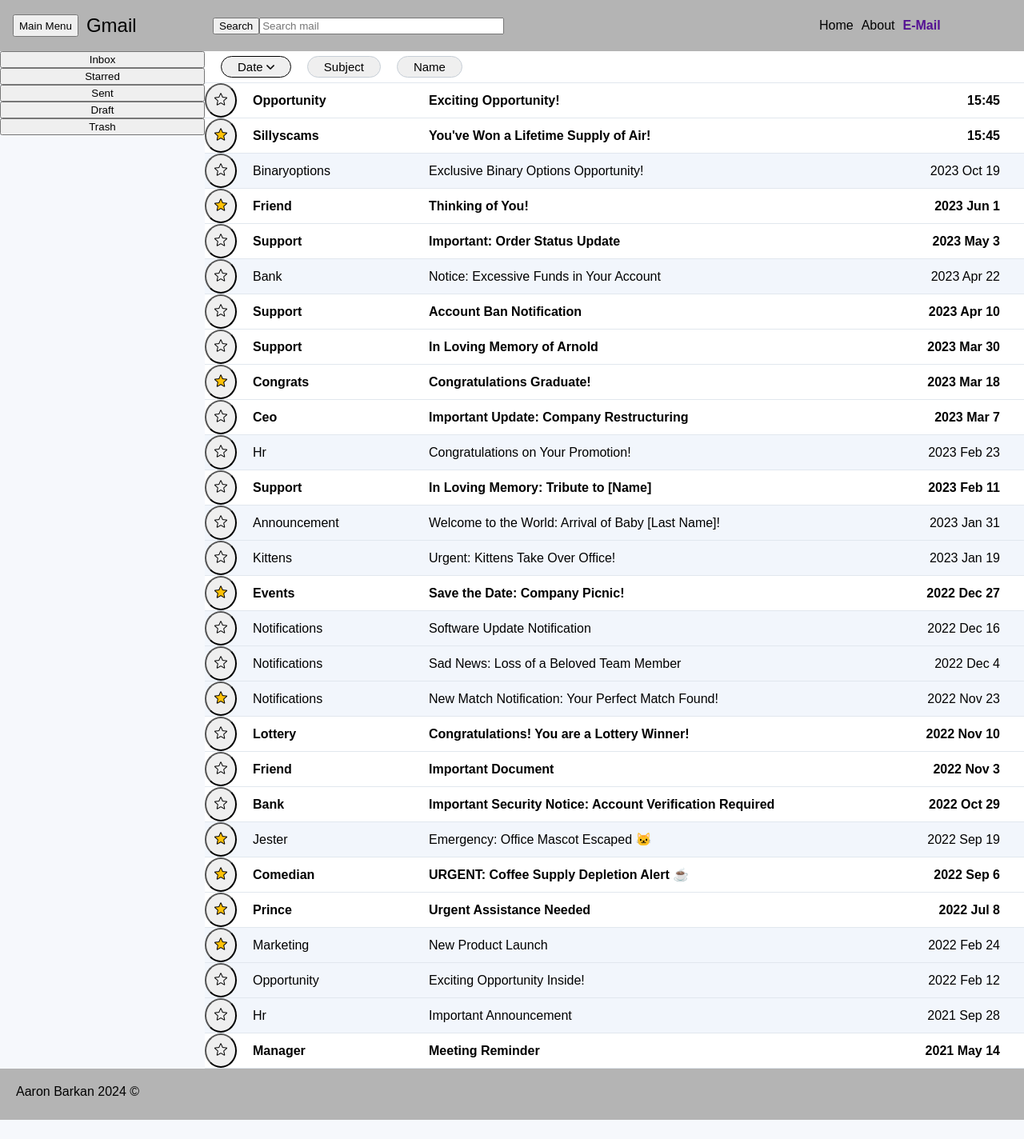
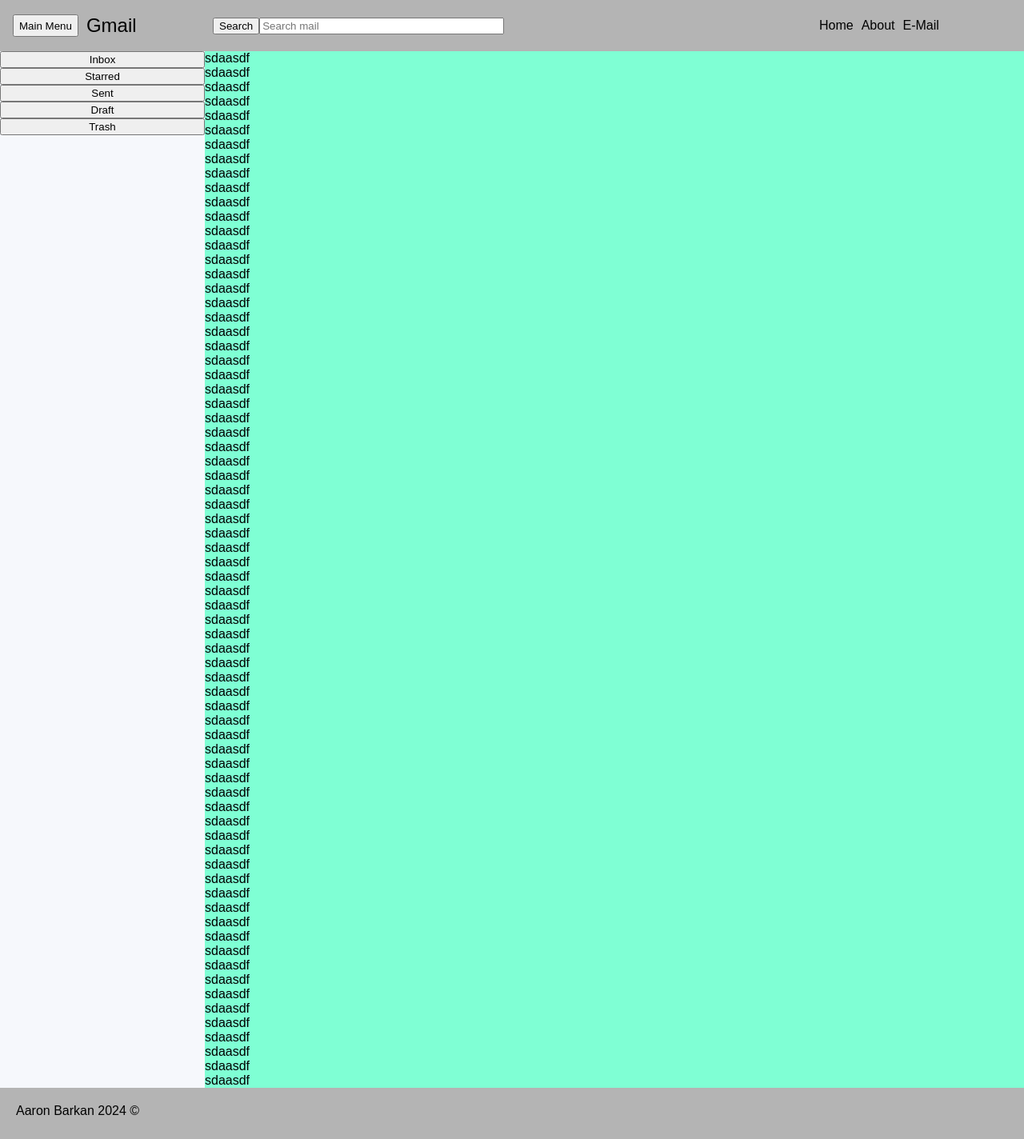
Before and after one commit to 0rokuSaki/mister-email, a React (Vite) app: page /#/email in a window 1280 px wide. Shown: the whole page at 80% size. Before the commit the page ends 1400 px from the top, so only its background shows below. Built offline with nearby package versions, Linux system fonts and the light colour scheme.

Commit message:
Added navlinks to folder list

```diff
--- a/src/App.jsx
+++ b/src/App.jsx
@@ -17,7 +17,7 @@ export function App() {
           <Routes>
             <Route path="/" element={<Home />} />
             <Route path="/about" element={<About />} />
-            <Route path="/email" element={<EmailIndex />}></Route>
+            <Route path="/email/:folder?" element={<EmailIndex />}></Route>
           </Routes>
         </main>
 
--- a/src/assets/css/cmps/email-folder-list.css
+++ b/src/assets/css/cmps/email-folder-list.css
@@ -3,3 +3,11 @@
   display: flex;
   flex-direction: column;
 }
+
+.email-folder-list a {
+  width: 100%;
+}
+
+.email-folder-list a button {
+  width: 100%;
+}
--- a/src/assets/css/cmps/email-list.css
+++ b/src/assets/css/cmps/email-list.css
@@ -1,3 +1,13 @@
 .email-list {
   grid-column: 2 / span 1;
+  background-color: aquamarine;
+  display: flex;
+  flex-direction: column;
+  overflow: hidden;
+  height: 100%;
 }
+
+.email-list div {
+  flex: 1;
+  overflow-y: auto;
+}
--- a/src/cmps/AppHeader.jsx
+++ b/src/cmps/AppHeader.jsx
@@ -24,7 +24,7 @@ export function AppHeader() {
       <nav>
         <NavLink to="/">Home</NavLink>
         <NavLink to="/about">About</NavLink>
-        <NavLink to="/email">E-Mail</NavLink>
+        <NavLink to="/email/inbox">E-Mail</NavLink>
       </nav>
     </header>
   );
--- a/src/cmps/EmailFolderList.jsx
+++ b/src/cmps/EmailFolderList.jsx
@@ -1,17 +1,18 @@
+import { Link } from "react-router-dom";
 import { utilService } from "../services/util.service.js";
 
 export function EmailFolderList() {
-  const folders = ['inbox', 'starred', 'sent', 'draft', 'trash'];
+  const folders = ["inbox", "starred", "sent", "draft", "trash"];
 
   return (
     <aside className="email-folder-list">
-      {folders.map((folder) => {
-        return (
-          <button key={folder}>
+      {folders.map((folder) => (
+        <Link key={folder} to={`/email/${folder}`}>
+          <button>
             <span>{utilService.capitalizeString(folder)}</span>
           </button>
-        );
-      })}
+        </Link>
+      ))}
     </aside>
   );
 }
--- a/src/cmps/EmailList.jsx
+++ b/src/cmps/EmailList.jsx
@@ -1,52 +1,85 @@
-import { useState, useEffect } from "react";
+import { useState } from "react";
 
-import { EmailSorter } from "./EmailSorter";
 import { EmailPreview } from "./EmailPreview";
 
-export function EmailList({ emails, onUpdateEmail, onRemoveEmail }) {
-  const [orderBy, setOrderBy] = useState("date");
-  const [order, setOrder] = useState("desc");
-
-  function onSortButtonClick(btnType) {
-    setOrderBy(btnType);
-    order === "asc" ? setOrder("desc") : setOrder("asc");
-  }
-
-  function sortEmails() {
-    let sortedEmails = [...emails].sort((a, b) => {
-      if (orderBy === "date") {
-        return a.sentAt - b.sentAt;
-      } else if (orderBy === "subject") {
-        return a.subject.toLowerCase().localeCompare(b.subject.toLowerCase());
-      } else if (orderBy == "name") {
-        return a.from.toLowerCase().localeCompare(b.from.toLowerCase());
-      }
-      return 0;
-    });
-    if (order === "desc") {
-      sortedEmails = sortedEmails.reverse();
-    }
-    return sortedEmails;
-  }
-
-  const sortedEmails = sortEmails();
+export function EmailList({ emails }) {
+  console.log(emails);
   return (
     <section className="email-list">
-      <EmailSorter
-        onSortButtonClick={onSortButtonClick}
-        orderBy={orderBy}
-        order={order}
-      />
-      {sortedEmails.map((email) => {
-        return (
-          <EmailPreview
-            key={email.id}
-            email={email}
-            onUpdateEmail={onUpdateEmail}
-            onRemoveEmail={onRemoveEmail}
-          />
-        );
-      })}
+      <div>
+        <p>sdaasdf</p>
+        <p>sdaasdf</p>
+        <p>sdaasdf</p>
+        <p>sdaasdf</p>
+        <p>sdaasdf</p>
+        <p>sdaasdf</p>
+        <p>sdaasdf</p>
+        <p>sdaasdf</p>
+        <p>sdaasdf</p>
+        <p>sdaasdf</p>
+        <p>sdaasdf</p>
+        <p>sdaasdf</p>
+        <p>sdaasdf</p>
+        <p>sdaasdf</p>
+        <p>sdaasdf</p>
+        <p>sdaasdf</p>
+        <p>sdaasdf</p>
+        <p>sdaasdf</p>
+        <p>sdaasdf</p>
+        <p>sdaasdf</p>
+        <p>sdaasdf</p>
+        <p>sdaasdf</p>
+        <p>sdaasdf</p>
+        <p>sdaasdf</p>
+        <p>sdaasdf</p>
+        <p>sdaasdf</p>
+        <p>sdaasdf</p>
+        <p>sdaasdf</p>
+        <p>sdaasdf</p>
+        <p>sdaasdf</p>
+        <p>sdaasdf</p>
+        <p>sdaasdf</p>
+        <p>sdaasdf</p>
+        <p>sdaasdf</p>
+        <p>sdaasdf</p>
+        <p>sdaasdf</p>
+        <p>sdaasdf</p>
+        <p>sdaasdf</p>
+        <p>sdaasdf</p>
+        <p>sdaasdf</p>
+        <p>sdaasdf</p>
+        <p>sdaasdf</p>
+        <p>sdaasdf</p>
+        <p>sdaasdf</p>
+        <p>sdaasdf</p>
+        <p>sdaasdf</p>
+        <p>sdaasdf</p>
+        <p>sdaasdf</p>
+        <p>sdaasdf</p>
+        <p>sdaasdf</p>
+        <p>sdaasdf</p>
+        <p>sdaasdf</p>
+        <p>sdaasdf</p>
+        <p>sdaasdf</p>
+        <p>sdaasdf</p>
+        <p>sdaasdf</p>
+        <p>sdaasdf</p>
+        <p>sdaasdf</p>
+        <p>sdaasdf</p>
+        <p>sdaasdf</p>
+        <p>sdaasdf</p>
+        <p>sdaasdf</p>
+        <p>sdaasdf</p>
+        <p>sdaasdf</p>
+        <p>sdaasdf</p>
+        <p>sdaasdf</p>
+        <p>sdaasdf</p>
+        <p>sdaasdf</p>
+        <p>sdaasdf</p>
+        <p>sdaasdf</p>
+        <p>sdaasdf</p>
+        <p>sdaasdf</p>
+      </div>
     </section>
   );
 }
--- a/src/cmps/EmailPreview.jsx
+++ b/src/cmps/EmailPreview.jsx
@@ -1,78 +1,8 @@
-import { useEffect, useState } from "react";
+import { useState } from "react";
 import { Link } from "react-router-dom";
 
 import { utilService } from "../services/util.service";
 
-import starInactiveImageUrl from "../assets/imgs/star-inactive.png";
-import starActiveImageUrl from "../assets/imgs/star-active.png";
-import readImgUrl from "../assets/imgs/read-message.png";
-import unreadImgUrl from "../assets/imgs/unread-message.png";
-import trashImgUrl from "../assets/imgs/trash.png";
-
-export function EmailPreview({ email, onUpdateEmail, onRemoveEmail }) {
-  const [isMouseHovering, setIsMouseHovering] = useState(false);
-
-  function onButtonClick(ev) {
-    ev.stopPropagation();
-    ev.preventDefault();
-    const btnType = ev.target.className;
-    switch (btnType) {
-      case "star-button":
-        onUpdateEmail({ ...email, isStarred: !email.isStarred });
-        break;
-      case "read-button":
-      case "unread-button":
-        onUpdateEmail({ ...email, isRead: !email.isRead });
-        break;
-      case "delete-button":
-        onRemoveEmail(email.id);
-        break;
-    }
-  }
-
-  const previewColorClass = email.isRead ? "read" : "unread";
-  const starImageUrl = email.isStarred
-    ? starActiveImageUrl
-    : starInactiveImageUrl;
-  return (
-    <article
-      className={`email-preview ${previewColorClass}`}
-      onMouseEnter={() => setIsMouseHovering(true)}
-      onMouseLeave={() => setIsMouseHovering(false)}
-    >
-      <Link to={`/email/${email.id}`}>
-        <div className="email-summary">
-          <button className="star-button" onClick={onButtonClick}>
-            <img src={starImageUrl} alt="" />
-          </button>
-          <h4 className="from">
-            {utilService.capitalizeString(email.from.split("@")[0])}
-          </h4>
-          <h4 className="subject">{email.subject}</h4>
-          {!isMouseHovering && (
-            <h4 className="date">
-              {utilService.formatTimestamp(email.sentAt)}
-            </h4>
-          )}
-          {isMouseHovering && (
-            <div className="action-buttons-wrapper">
-              {email.isRead && (
-                <button className="unread-button" onClick={onButtonClick}>
-                  <img src={unreadImgUrl} alt="" />
-                </button>
-              )}
-              {!email.isRead && (
-                <button className="read-button" onClick={onButtonClick}>
-                  <img src={readImgUrl} alt="" />
-                </button>
-              )}
-              <button className="delete-button" onClick={onButtonClick}>
-                <img src={trashImgUrl} alt="" />
-              </button>
-            </div>
-          )}
-        </div>
-      </Link>
-    </article>
-  );
+export function EmailPreview({ email }) {
+  return <article>{email.subject}</article>;
 }
--- a/src/pages/EmailIndex.jsx
+++ b/src/pages/EmailIndex.jsx
@@ -1,7 +1,6 @@
 import { useEffect, useState } from "react";
 import { emailService } from "../services/email.service";
 import { EmailFolderList } from "../cmps/EmailFolderList";
-import { EmailHeader } from "../cmps/EmailHeader";
 import { EmailList } from "../cmps/EmailList";
 
 export function EmailIndex() {
@@ -49,7 +48,7 @@ export function EmailIndex() {
   return (
     <section className="email-index">
       <EmailFolderList />
-      <EmailList emails={emails} onUpdateEmail={onUpdateEmail} onRemoveEmail={onRemoveEmail}/>
+      <EmailList emails={emails}/>
     </section>
   );
 }
```
